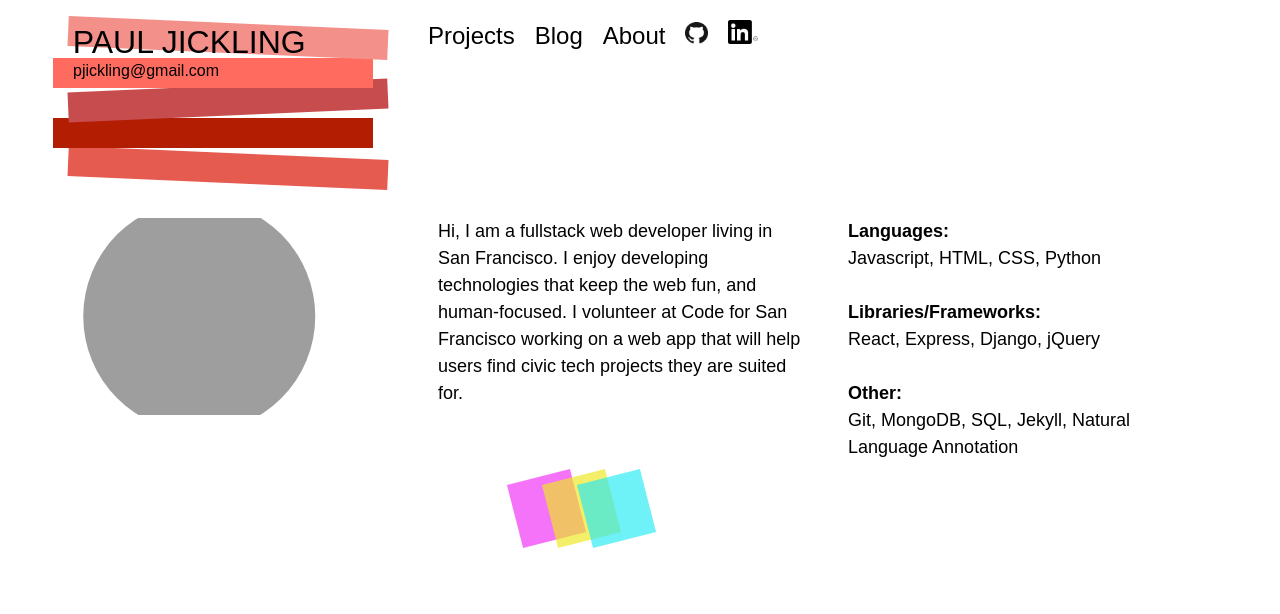
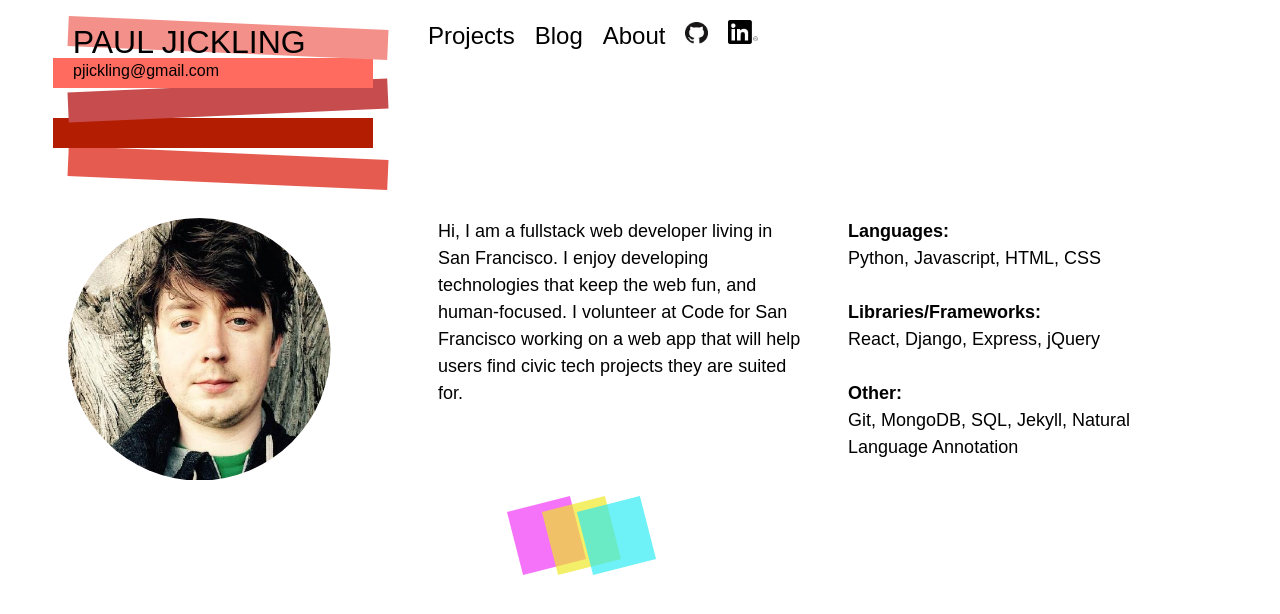
Before and after one commit to pauljickling/pauljickling.github.io, a Jekyll site: the page built from about.md, in a window 1280 px wide. Shown: the top 614 px of the page. Built offline with Jekyll 4.4.1, drawn with Linux system fonts in a browser that asks for light colours; some web fonts are replaced.

Commit message:
Minor edits to about page

```diff
--- a/about.md
+++ b/about.md
@@ -5,15 +5,15 @@ permalink: /about/
 ---
 <div id="about-grid">
 
-  <div id="about-pic"><img src="https://pauljickling.github.io/assets/img/2019-01-10-0329.jpeg" alt="Profile picture" id="profile"></div>
+  <div id="about-pic"><img src="https://pauljickling.github.io/assets/img/profile.jpeg" alt="Profile picture" id="profile"></div>
 
   <div id="about-text">Hi, I am a fullstack web developer living in San Francisco. I enjoy developing technologies that keep the web fun, and human-focused. I volunteer at Code for San Francisco working on a web app that will help users find civic tech projects they are suited for.</div>
 
   <div id="about-skills">
     <strong>Languages:</strong><br>
-    Javascript, HTML, CSS, Python<br><br>
+    Python, Javascript, HTML, CSS<br><br>
     <strong>Libraries/Frameworks:</strong><br>
-    React, Express, Django, jQuery<br><br>
+    React, Django, Express, jQuery<br><br>
     <strong>Other:</strong><br>
     Git, MongoDB, SQL, Jekyll, Natural Language Annotation
   </div>
```
